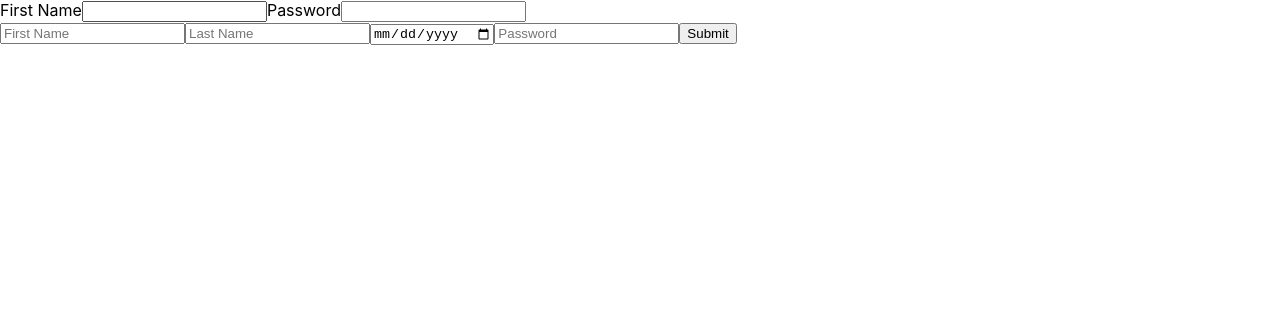
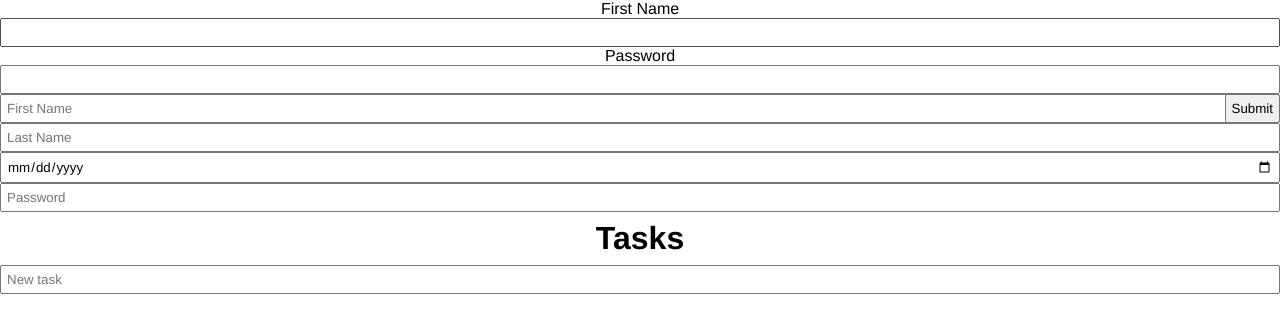
Before and after one commit to sailormoonvicky/react-hooks-exercise, a React (Create React App) app: page / in a window 1280 px wide. Shown: the top 332 px of the page. Built offline with nearby package versions, Linux system fonts and the light colour scheme.

Commit message:
add task manager feature

```diff
--- a/src/App.js
+++ b/src/App.js
@@ -95,4 +95,79 @@ export function EditProfile() {
   );
 }
 
+function NewTask({ newTask, handleChange, handleSubmit }) {
+  return (
+    <form onSubmit={handleSubmit}>
+      <input
+        name="title"
+        placeholder="New task"
+        value={newTask.title || ""}
+        onChange={handleChange}
+      />
+      {!newTask.title ? null : (
+        <>
+          <textarea
+            name="description"
+            placeholder="Details..."
+            value={newTask.description || ""}
+            onChange={handleChange}
+          />
+          <button type="submit">Add Task</button>
+        </>
+      )}
+    </form>
+  );
+}
+
+function TasksList({ allTasks, handleDelete }) {
+  return (
+    <ul>
+      {allTasks.map(({ title, description, id }) => (
+        <li key={id}>
+          <div>
+            <h2>{title}</h2>
+            <button onClick={() => handleDelete(id)}>X</button>
+          </div>
+          {!description ? <p>undefined</p> : <p>{description}</p>}
+        </li>
+      ))}
+    </ul>
+  );
+}
+
+export function AppFunction() {
+  const [newTask, setNewTask] = useState({});
+  const handleChange = ({ target }) => {
+    const { name, value } = target;
+    setNewTask((prev) => ({ ...prev, id: Date.now(), [name]: value }));
+  };
+
+  const [allTasks, setAllTasks] = useState([]);
+  const handleSubmit = (event) => {
+    event.preventDefault();
+    if (!newTask.title) return;
+    setAllTasks((prev) => [newTask, ...prev]);
+    setNewTask({});
+  };
+  const handleDelete = (taskIdToRemove) => {
+    setAllTasks((prev) => prev.filter(
+      (task) => task.id !== taskIdToRemove
+    ));
+  };
+
+  return (
+    <main>
+      <h1>Tasks</h1>
+      <NewTask
+        newTask={newTask}
+        handleChange={handleChange}
+        handleSubmit={handleSubmit}
+      />
+      <TasksList allTasks={allTasks} handleDelete={handleDelete} />
+    </main>
+  );
+}
+
+
+
 export default ObjectState;
--- a/src/index.css
+++ b/src/index.css
@@ -1,13 +1,87 @@
-body {
+html, body {
+	height: 100%;
+  background-color: #ffffff;
+  text-align: center;
   margin: 0;
-  font-family: -apple-system, BlinkMacSystemFont, 'Segoe UI', 'Roboto', 'Oxygen',
-    'Ubuntu', 'Cantarell', 'Fira Sans', 'Droid Sans', 'Helvetica Neue',
-    sans-serif;
-  -webkit-font-smoothing: antialiased;
-  -moz-osx-font-smoothing: grayscale;
 }
 
-code {
-  font-family: source-code-pro, Menlo, Monaco, Consolas, 'Courier New',
-    monospace;
+* {
+	font-family: Helvetica, Arial, sans-serif;
+  box-sizing: border-box;
 }
+
+#app {
+	position: relative;
+	height: 100%;
+	width: 100%;
+	padding: 8px;
+}
+
+h1 {
+  margin: 8px 0;
+}
+
+form {
+  display: flex;
+  flex-direction: column;
+  position: relative;
+}
+
+input,
+textarea {
+  padding: 5px;
+}
+
+form button {
+  position: absolute;
+  top: 0;
+  right: 0;
+  padding: 5px;
+}
+
+ul {
+  list-style: none;
+  text-align: center;
+}
+
+ul {
+  padding: 0;
+}
+
+li {
+  background-color: Cornsilk;
+  border: 1px solid BurlyWood;
+  border-radius: 5px 2px;
+  margin: 8px 0;
+}
+
+li div {
+  position: relative;
+}
+
+li div button {
+  position: absolute;
+  top: 0;
+  right: 0;
+  background-color: transparent;
+  border: 0;
+  padding: 10px;
+  font-weight: bolder;
+  cursor: pointer;
+  border-radius: 5px;
+}
+
+li div button:hover,
+li div button:focus {
+  box-shadow: 0 0 1px black;
+}
+
+li h2 {
+  background-color: NavajoWhite;
+  margin: 0;
+  padding: 4px;
+}
+
+li p {
+  margin: 8px;
+}
--- a/src/index.js
+++ b/src/index.js
@@ -1,7 +1,7 @@
 import React from 'react';
 import ReactDOM from 'react-dom/client';
 import './index.css';
-import ObjectState, {EditProfile} from './App';
+import ObjectState, {EditProfile, AppFunction} from './App';
 import reportWebVitals from './reportWebVitals';
 
 
@@ -10,6 +10,7 @@ root.render(
   <React.StrictMode>
     <ObjectState />
     <EditProfile />
+    <AppFunction />
   </React.StrictMode>
 );
 
```
